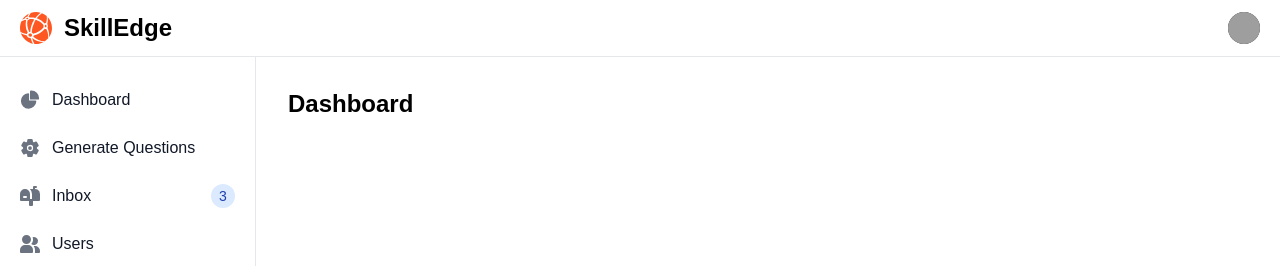
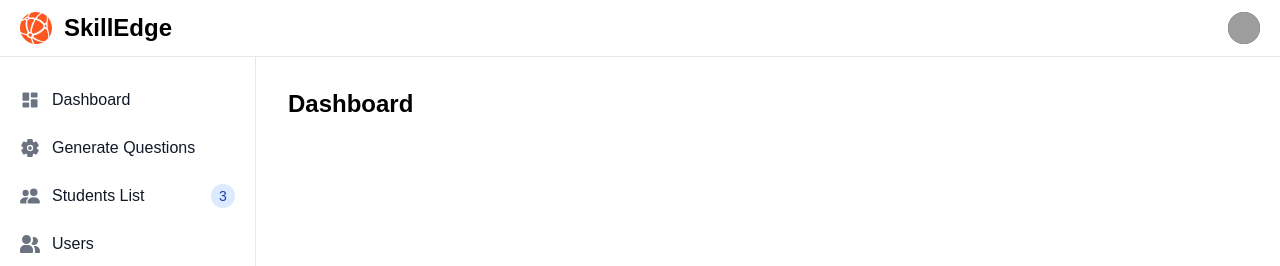
Before and after one commit to Heramb4270/Skill-Edge-AI, a Next.js app in the folder frontend/: page /admin in a window 1280 px wide. Shown: the top 266 px of the page. Built offline with nearby package versions, Linux system fonts and the light colour scheme; grey boxes are pictures that could not be loaded.

Commit message:
added stident list tab in admin

```diff
--- a/frontend/app/admin/page.js
+++ b/frontend/app/admin/page.js
@@ -3,6 +3,7 @@ import {useState} from 'react'
 import SideBar from '@/components/admin/SideBar'
 import Dashboard from '@/components/admin/Dashboard'
 import GenerateQuestion from '@/components/admin/GenerateQuestion'
+import StudentList from '@/components/admin/StudentList'
 
 export default function page() {
   const [tab, setTab] = useState('dashboard')
@@ -11,6 +12,7 @@ export default function page() {
         <SideBar tab={tab} setTab={setTab}>
             {tab === 'dashboard' && <Dashboard />}
             {tab === 'generate' && <GenerateQuestion />}
+            {tab === 'students' && <StudentList />}
         </SideBar>
     </div>
   )
--- a/frontend/components/admin/SideBar.js
+++ b/frontend/components/admin/SideBar.js
@@ -1,6 +1,10 @@
 import Link from 'next/link'
 import React from 'react'
 import { IoSettings } from "react-icons/io5";
+import { RiDashboardFill } from "react-icons/ri";
+import { BsFillPeopleFill } from "react-icons/bs";
+
+
 
 export default function SideBar({ children, setTab , tab }) {
     return (
@@ -63,10 +67,7 @@ export default function SideBar({ children, setTab , tab }) {
                     <ul class="space-y-2 font-medium">
                         <li>
                             <a href="#" class="flex items-center p-2 text-gray-900 rounded-lg dark:text-white hover:bg-gray-100 dark:hover:bg-gray-700 group" onClick={() => setTab('dashboard')}>
-                                <svg class="w-5 h-5 text-gray-500 transition duration-75 dark:text-gray-400 group-hover:text-gray-900 dark:group-hover:text-white" aria-hidden="true" xmlns="http://www.w3.org/2000/svg" fill="currentColor" viewBox="0 0 22 21">
-                                    <path d="M16.975 11H10V4.025a1 1 0 0 0-1.066-.998 8.5 8.5 0 1 0 9.039 9.039.999.999 0 0 0-1-1.066h.002Z" />
-                                    <path d="M12.5 0c-.157 0-.311.01-.565.027A1 1 0 0 0 11 1.02V10h8.975a1 1 0 0 0 1-.935c.013-.188.028-.374.028-.565A8.51 8.51 0 0 0 12.5 0Z" />
-                                </svg>
+                                <RiDashboardFill class="w-5 h-5 text-gray-500 transition duration-75 dark:text-gray-400 group-hover:text-gray-900 dark:group-hover:text-white" />
                                 <span class="ms-3">Dashboard</span>
                             </a>
                         </li>
@@ -78,11 +79,9 @@ export default function SideBar({ children, setTab , tab }) {
                             </a>
                         </li>
                         <li>
-                            <a href="#" class="flex items-center p-2 text-gray-900 rounded-lg dark:text-white hover:bg-gray-100 dark:hover:bg-gray-700 group">
-                                <svg class="flex-shrink-0 w-5 h-5 text-gray-500 transition duration-75 dark:text-gray-400 group-hover:text-gray-900 dark:group-hover:text-white" aria-hidden="true" xmlns="http://www.w3.org/2000/svg" fill="currentColor" viewBox="0 0 20 20">
-                                    <path d="m17.418 3.623-.018-.008a6.713 6.713 0 0 0-2.4-.569V2h1a1 1 0 1 0 0-2h-2a1 1 0 0 0-1 1v2H9.89A6.977 6.977 0 0 1 12 8v5h-2V8A5 5 0 1 0 0 8v6a1 1 0 0 0 1 1h8v4a1 1 0 0 0 1 1h2a1 1 0 0 0 1-1v-4h6a1 1 0 0 0 1-1V8a5 5 0 0 0-2.582-4.377ZM6 12H4a1 1 0 0 1 0-2h2a1 1 0 0 1 0 2Z" />
-                                </svg>
-                                <span class="flex-1 ms-3 whitespace-nowrap">Inbox</span>
+                            <a href="#" class="flex items-center p-2 text-gray-900 rounded-lg dark:text-white hover:bg-gray-100 dark:hover:bg-gray-700 group" onClick={() => setTab('students')}>
+                                <BsFillPeopleFill class="w-5 h-5 text-gray-500 transition duration-75 dark:text-gray-400 group-hover:text-gray-900 dark:group-hover:text-white" />
+                                <span class="flex-1 ms-3 whitespace-nowrap">Students List</span>
                                 <span class="inline-flex items-center justify-center w-3 h-3 p-3 ms-3 text-sm font-medium text-blue-800 bg-blue-100 rounded-full dark:bg-blue-900 dark:text-blue-300">3</span>
                             </a>
                         </li>
--- /dev/null
+++ b/frontend/components/admin/StudentList.jsx
@@ -0,0 +1,9 @@
+import React from 'react'
+
+export default function StudentList() {
+  return (
+    <div className="bg-white dark:bg-gray-800 text-black dark:text-white p-4 rounded-lg">
+        <h1 className="text-2xl font-bold">Student List</h1>
+    </div>
+  )
+}
```
